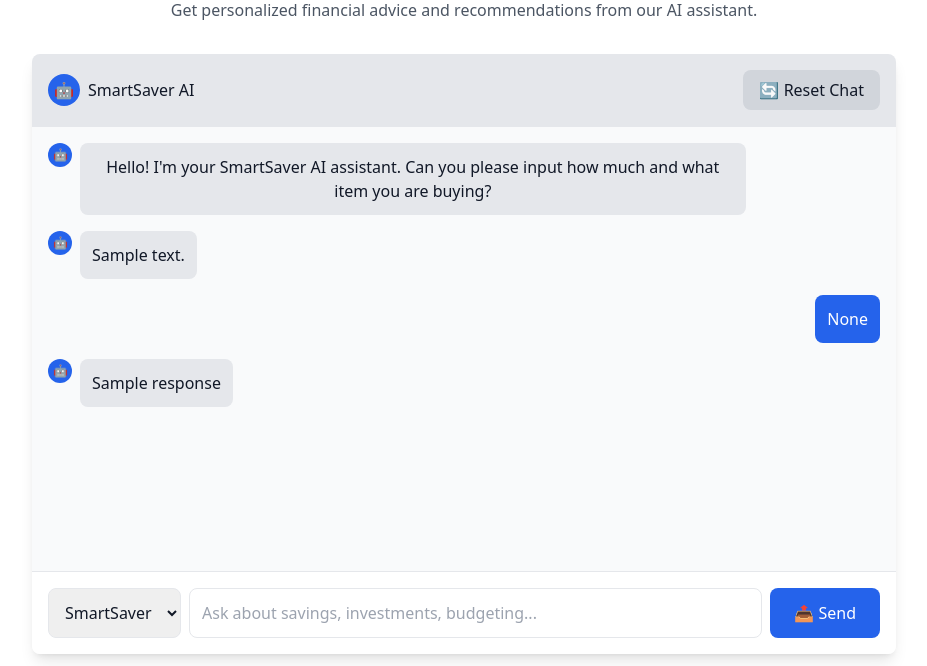
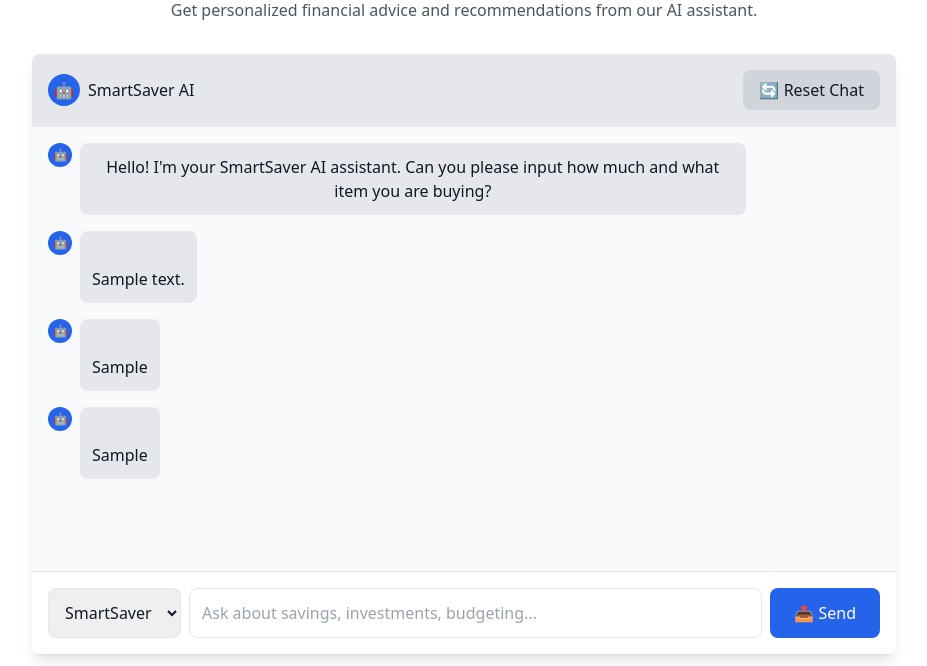
Before and after one commit to Sbajrac2/CapitalRewards, a Flask app: template templates/Chatpage.html in a window 1280 px wide. Shown: the part 218-884 px from the top of the page, without its empty margins (176-1103 px from the left). Run offline with Flask 3, Linux system fonts and the light colour scheme; the template is opened without the code that fills it: most values are stand-ins (such as "Sample title", 1, 10 or a date in 2020); some libraries are stand-ins or nearby versions.

Commit message:
cleaner response

```diff
--- a/templates/Chatpage.html
+++ b/templates/Chatpage.html
@@ -113,7 +113,7 @@
                                 {% else %}
                                     <div class="flex items-start gap-2">
                                         <div class="h-6 w-6 bg-blue-600 rounded-full flex items-center justify-center text-white text-xs">🤖</div>
-                                        <div class="bg-gray-200 p-3 rounded-lg max-w-[80%]">
+                                        <div class="bg-gray-200 p-3 rounded-lg max-w-[80%] whitespace-pre-line">
                                             {{ message.content }}
                                         </div>
                                     </div>
@@ -122,16 +122,40 @@
                         {% endif %}
                     </div>
 
-                    <!-- Show the most recent AI response if available -->
-                    {% if response %}
+                    <!-- Show the most recent user message if available -->
+                    {% if request.form.get("message") %}
                         <div class="flex justify-end" id="last-user-message">
                             <div class="bg-blue-600 text-white p-3 rounded-lg max-w-[80%]">
                                 {{ request.form.get("message") }}
                             </div>
                         </div>
+                    {% endif %}
+
+                    <!-- Show the investment response if available -->
+                    {% if investment_response %}
+                        <div class="flex items-start gap-2" id="investment-response">
+                            <div class="h-6 w-6 bg-blue-600 rounded-full flex items-center justify-center text-white text-xs">🤖</div>
+                            <div class="bg-gray-200 p-3 rounded-lg max-w-[80%] whitespace-pre-line">
+                                {{ investment_response }}
+                            </div>
+                        </div>
+                    {% endif %}
+
+                    <!-- Show the cheaper alternatives response if available -->
+                    {% if cheaper_response %}
+                        <div class="flex items-start gap-2" id="cheaper-response">
+                            <div class="h-6 w-6 bg-blue-600 rounded-full flex items-center justify-center text-white text-xs">🤖</div>
+                            <div class="bg-gray-200 p-3 rounded-lg max-w-[80%] whitespace-pre-line">
+                                {{ cheaper_response }}
+                            </div>
+                        </div>
+                    {% endif %}
+
+                    <!-- Show a general response if available (for GenQ model) -->
+                    {% if response and not investment_response and not cheaper_response %}
                         <div class="flex items-start gap-2" id="last-ai-response">
                             <div class="h-6 w-6 bg-blue-600 rounded-full flex items-center justify-center text-white text-xs">🤖</div>
-                            <div class="bg-gray-200 p-3 rounded-lg max-w-[80%]">
+                            <div class="bg-gray-200 p-3 rounded-lg max-w-[80%] whitespace-pre-line">
                                 {{ response }}
                             </div>
                         </div>
```
